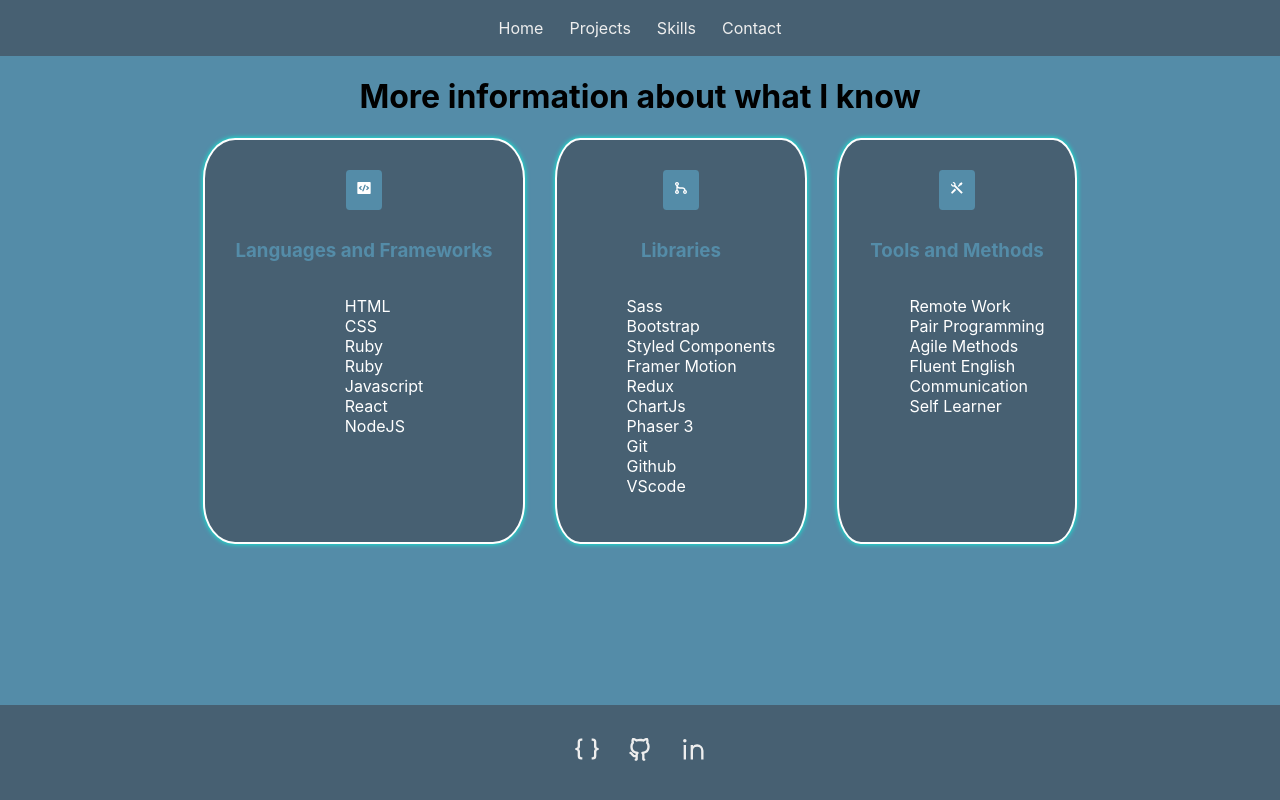
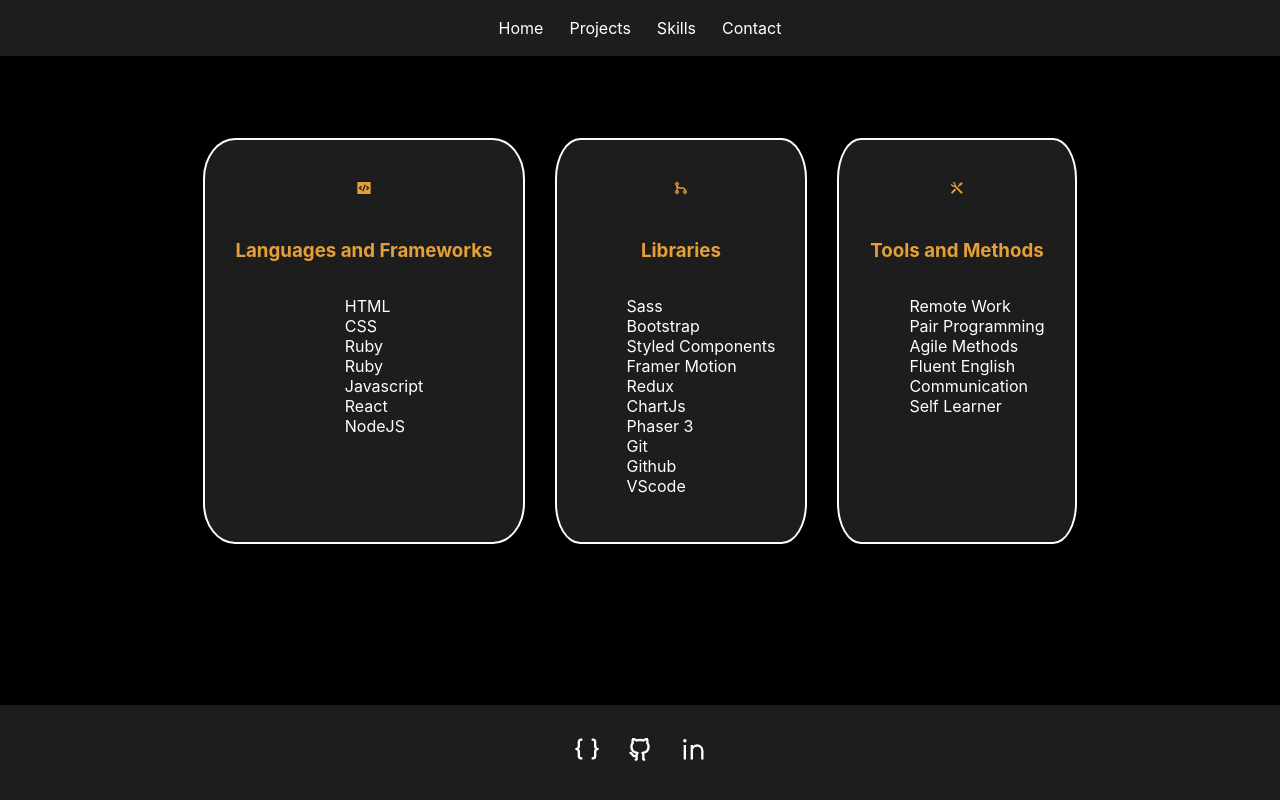
Before and after one commit to thneves/Thales-Next, a Next.js app: page /skills in a window 1280 px wide. Built offline with nearby package versions, Linux system fonts and the light colour scheme.

Commit message:
Define color scheme

```diff
--- a/components/Footer.tsx
+++ b/components/Footer.tsx
@@ -12,16 +12,16 @@ const StyledFooter = styled(motion.footer)`
   bottom: 0;
   gap: 25px;
   padding: 20px 0;
-  background-color: ${colors.primaryColor};
+  background-color: ${colors.darkColor};
 
   a {
     transition: 0.6s;
     font-size: 28px;
     margin: 10px 0;
-    color: #eeeeee;
+    color: ${colors.lightText};
 
     &:hover {
-    color: ${colors.secondaryColor};
+    color: ${colors.primaryColor};
     }
   }
 `
--- a/components/Intro.tsx
+++ b/components/Intro.tsx
@@ -9,7 +9,7 @@ const HomeContainer = styled(motion.div)`
   justify-content: center;
   align-items: center;
   height: 80vh;
-  background-color: ${colors.primaryColor};
+  background-color: ${colors.darkerColor};
 `
 
 const StyledH2 = styled(motion.h2)`
@@ -17,10 +17,10 @@ const StyledH2 = styled(motion.h2)`
 `
 
 const Button = styled(motion.button)`
-  background-color: ${colors.secondaryColor};
+  background-color: ${colors.darkerColor};
   padding: 5%;
   color: #eee;
-  border: 6px solid ${colors.primaryColor};
+  border: 6px solid ${colors.darkerColor};
   border-radius: 100%;
   font-size: 30px;
   font-variant: small-caps;
--- a/components/Navbar.tsx
+++ b/components/Navbar.tsx
@@ -12,7 +12,7 @@ const Header = styled(motion.header)`
     width: 100%;
     display: flex;
     justify-content: center;
-    background-color: ${colors.primaryColor} ;
+    background-color: ${colors.darkColor} ;
 `
 
 const Nav = styled.nav`
@@ -20,7 +20,7 @@ const Nav = styled.nav`
     justify-content: space-around;
     align-items: center;
     gap: 10px;
-    color: #eeeeee;
+    color: ${colors.lightText};
 `;
 
 const StyledList = styled(motion.li)`
@@ -30,8 +30,8 @@ const StyledList = styled(motion.li)`
 
     &:hover {
         background: ${colors.primaryColor};
+        font-weight: 700;
         opacity: 0.8;
-       text-shadow: 0px 0px 2px rgb(255, 255, 255);
         box-shadow: 0px 0px 8px rgb(255, 255, 255);
         cursor: pointer;
     }
--- a/components/SkillsCard.tsx
+++ b/components/SkillsCard.tsx
@@ -8,16 +8,15 @@ interface Props {
   list: Array<string>
 }
 
+const StyledH3 = styled.h3`
+  color: ${colors.primaryColor}
+`
+
 const IconDiv = styled.div`
-  background-color: ${colors.secondaryColor};
   padding: 10px;
   margin-bottom: 10px;
   border-radius: 10%;
-  color: #fff;
-`
-
-const StyledH3 = styled.h3`
-  color: ${colors.secondaryColor};
+  color: ${colors.primaryColor};
 `
 
 const StyledList = styled.ul`
@@ -28,7 +27,7 @@ const StyledList = styled.ul`
 `
 
 const StyledItem = styled.li`
-  color: #fff;
+  color: ${colors.lightText};
 `
 
 const StyledDiv = styled.div`
@@ -38,8 +37,7 @@ const StyledDiv = styled.div`
   border: 2px solid white;
   border-radius: 10% ;
   padding: 30px;
-  box-shadow: 0px 0px 5px rgb(0, 255, 221);
-  background-color: ${colors.primaryColor};
+  background-color: ${colors.darkColor};
 `
 
 const SkillsCard: React.FC<Props> = ({ title, icon, list }) => {
--- a/constants/styledVariables.tsx
+++ b/constants/styledVariables.tsx
@@ -1,4 +1,6 @@
 export const colors = {
-  primaryColor: '#476072',
-  secondaryColor: '#548CA8'
+  primaryColor: '#E49F38',
+  darkerColor: '#000',
+  darkColor: '#1E1D1D',
+  lightText: '#fff'
 };
--- a/layout/Basic.tsx
+++ b/layout/Basic.tsx
@@ -1,6 +1,7 @@
 import { createGlobalStyle } from "styled-components";
 import Footer from "../components/Footer";
 import Navbar from "../components/Navbar";
+import { colors } from "../constants/styledVariables";
 
 export const GlobalStyle = createGlobalStyle`
 
@@ -15,7 +16,7 @@ export const GlobalStyle = createGlobalStyle`
   }
 
   body {
-    background-color: #548CA8;
+    background-color: ${colors.darkerColor};
   }
 
   a {
--- a/pages/projects.tsx
+++ b/pages/projects.tsx
@@ -10,7 +10,6 @@ const Projects = () => {
     return (
         <BasicLayout>
             <Title>Here I will show my projects</Title>
-
         </BasicLayout>
     )
 }
```
